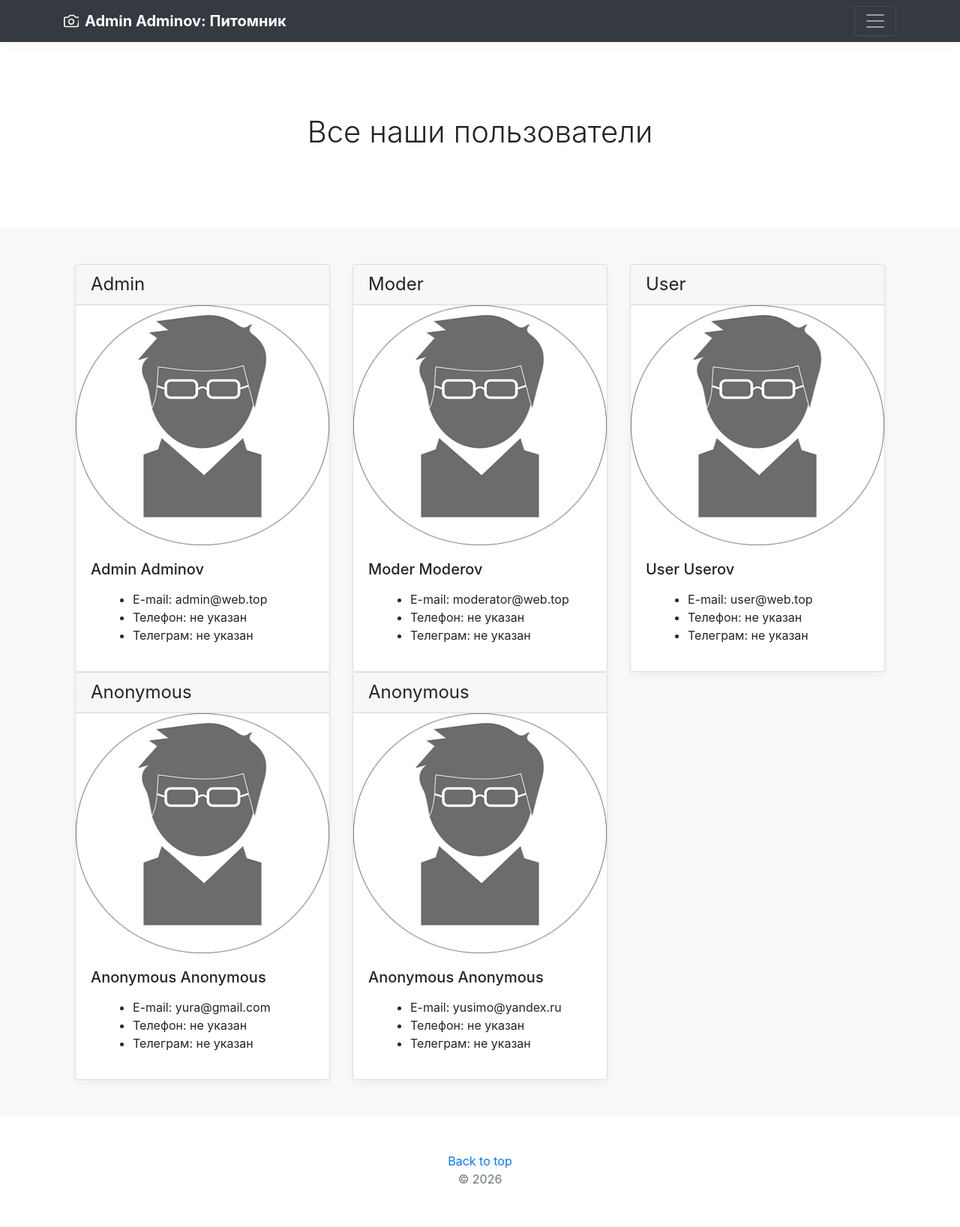
After one commit to Yura123410/frameworkDZCBV, a Django app: page /users/all_users/ in a window 1280 px wide. The commit adds this page. Shown: the whole page at 75% size. Run offline with Django 5.2, Linux system fonts and the light colour scheme; a user stored in the database is signed in; data comes from the database, SQL or seed files in the repository; some libraries are stand-ins or nearby versions.

Commit message:
- Добавлена возможность просматривать список пользователей ресурса

```diff
--- a/dogs/templates/dogs/base.html
+++ b/dogs/templates/dogs/base.html
@@ -28,6 +28,7 @@
                         <li><a href="{% url 'dogs:dogs_list' %}" class="text-white">Собаки</a></li>
                         <li><a href="{% url 'dogs:dog_create' %}" class="text-white">Добавить собаку</a></li>
                         {% if user.is_authenticated %}
+                            <li><a href="{% url 'users:users_list' %}" class="text-white">Все пользователи</a></li>
                             <li><a href="{% url 'users:user_profile' %}" class="text-white">Профиль</a></li>
                             <span class="text-white">{{ user.email }}</span>
                             <form method="post" action="{% url 'users:user_logout' %}">
--- /dev/null
+++ b/users/templates/users/includes/inc_user_card.html
@@ -0,0 +1,19 @@
+{% load user_tags %}
+<div class="col-4">
+  <div class="card md-4 box-shadow">
+    <div class="card-header">
+      <h4 class="my-0 font-weight-normal">{{ object.first_name }}</h4>
+    </div>
+    <img class="card-img-top"
+        src="{{ object.avatar|user_media }}" width="300" height="320"
+        alt="Card image cap">
+    <div class="card-body">
+      <h5 class="card-title pricing-card-title">{{ object.first_name }} {{ object.last_name }}</h5>
+      <ul class="List-unstyled mt-3 md-4 text-start m-3">
+        <li>E-mail: {{ object.email }}</li>
+        <li>Телефон: {{ object.phone|default:'не указан' }}</li>
+        <li>Телеграм: {{ object.telegram|default:'не указан' }}</li>
+      </ul>
+    </div>
+  </div>
+</div>
--- /dev/null
+++ b/users/templates/users/users.html
@@ -0,0 +1,13 @@
+{% extends 'dogs/base.html' %}
+{% load user_tags %}
+{% block content %}
+
+<div class="container">
+    <div class="row">
+        {% for object in object_list %}
+        {% include 'users/includes/inc_user_card.html' with object=object %}
+        {% endfor %}
+    </div>
+</div>
+
+{% endblock %}
--- a/users/urls.py
+++ b/users/urls.py
@@ -2,11 +2,12 @@ from django.urls import path
 
 from users.apps import UsersConfig
 from users.views import UserRegisterView, UserLoginView, UserProfileView, UserLogoutView, UserUpdateView, \
-    UserPasswordChangeView, user_generate_new_password_view
+    UserPasswordChangeView, user_generate_new_password_view, UserListView
 
 app_name = UsersConfig.name
 
 urlpatterns = [
+    # Работа с аккаунтом
     path('', UserLoginView.as_view(), name='user_login'),
     path('logout/', UserLogoutView.as_view(), name='user_logout'),
     path('register/', UserRegisterView.as_view(), name='user_register'),
@@ -14,4 +15,7 @@ urlpatterns = [
     path('update/', UserUpdateView.as_view(), name='user_update'),
     path('change_password/', UserPasswordChangeView.as_view(), name='user_change_password'),
     path('profile/genpassword', user_generate_new_password_view, name='user_generate_password'),
+
+    # Просмотр других пользователей
+    path('all_users/', UserListView.as_view(), name='users_list')
 ]
--- a/users/views.py
+++ b/users/views.py
@@ -8,7 +8,8 @@ from django.contrib.auth import authenticate, login, logout, update_session_auth
 from django.contrib.auth.decorators import login_required
 from django.contrib import messages
 from django.contrib.auth.views import LoginView, PasswordChangeView, LogoutView
-from django.views.generic import CreateView, UpdateView, DetailView
+from django.views.generic import CreateView, UpdateView, DetailView, ListView
+from django.contrib.auth.mixins import LoginRequiredMixin
 from django.urls import reverse_lazy
 
 from users.models import User
@@ -102,6 +103,19 @@ class UserLogoutView(LogoutView):
     }
 
 
+class UserListView(LoginRequiredMixin, ListView):
+    model = User
+    extra_context = {
+        'title': 'Все наши пользователи'
+    }
+    template_name = 'users/users.html'
+
+    def get_queryset(self):
+        queryset = super().get_queryset()
+        queryset = queryset.filter(is_active=True)
+        return queryset
+
+
 @login_required(login_url='users:user_login')
 def user_generate_new_password_view(request):
     new_password = ''.join(random.sample(string.ascii_letters + string.digits, k=12))
```
